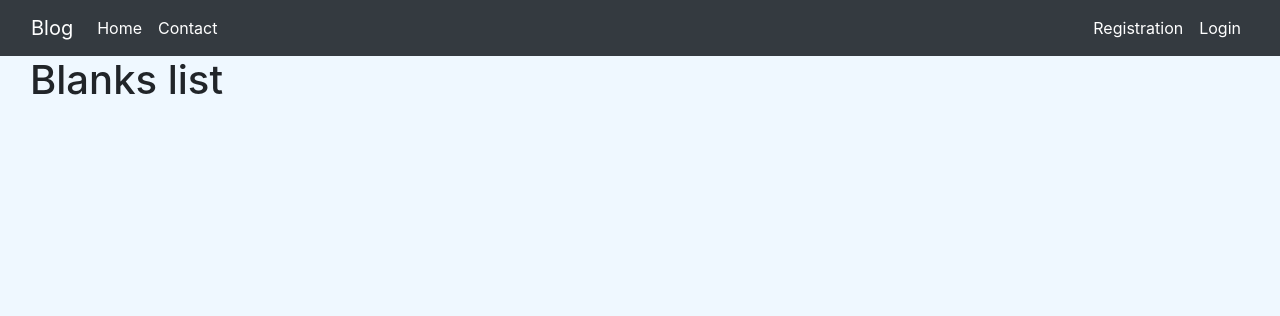
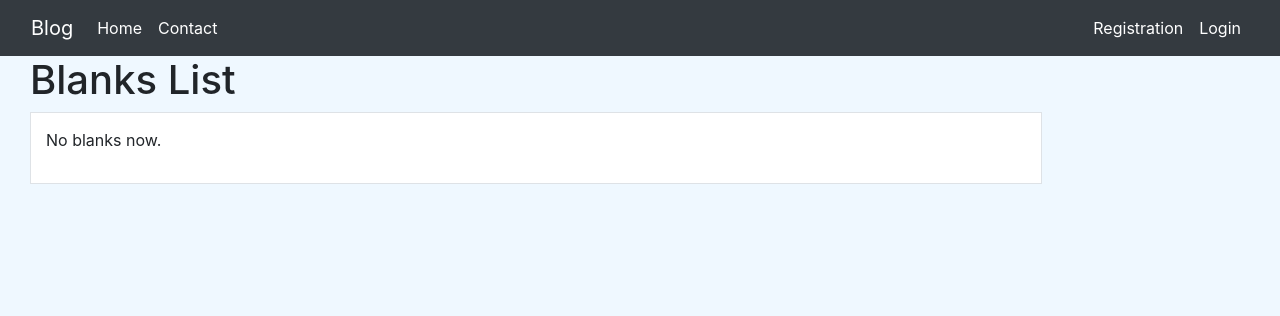
Before and after one commit to konstantinkonstantinovich/hillel_test_work, a Django app: page /blog/blanks/ in a window 1280 px wide. Shown: the top 316 px of the page. Run offline with Django 3.2, Linux system fonts and the light colour scheme; tables that the repository leaves empty hold one stand-in row (values such as "Sample post"); parts of the project's set-up code (start-up, migrations or seed data) failed here and were passed over; some libraries are stand-ins or nearby versions.

Commit message:
blanks#2

```diff
--- a/blog/templates/blog/blanks_list.html
+++ b/blog/templates/blog/blanks_list.html
@@ -1,16 +1,57 @@
 {% extends "base_generic.html" %}
 
+
 {% block content %}
-    <h1>Blanks list</h1>
-    {% if object_list %}
-        {% for object in object_list %}
-            {% if object.status == 1 %}
-                <p><a href="{% url 'blog:blanks-update' object.id %}">{{ object.title }} by {{ object.author }}</a></p>
-            {% endif %}
-        {% endfor %}
-    {% else %}
-        <p>No post in blanks</p>
-    {% endif %}
-{% load bootstrap4 %}
-{% bootstrap_pagination page_obj %}
+  <h1>Blanks List</h1>
+
+
+
+  <div class="container main-section border ">
+    {% for object in object_list %}
+
+    <div class="row">
+      <div class="col-lg-12 col-sm-12 col-12">
+        <div class="row">
+          {% if object.image %}
+          <div class="col-lg-2 col-sm-2 col-5">
+              <img  src="{{ object.image.url }}" alt="connect" class="img-thumbnail" width="150px" style="max-height:300px">
+          </div>
+          {% endif %}
+          <div class="col-lg-10 col-sm-10 col-7">
+            <h4 class="text-primary"><a href="{% url 'blog:blanks-update' object.id %}">{{ object.title }}</a></h4>
+            <p>
+              {{ object.description }}
+            </p>
+
+          </div>
+        </div>
+        <div class="row post-detail">
+          <div class="col-lg-12 col-sm-12 col-12">
+              <ul class="list-inline">
+                <li class="list-inline-item">
+                   <span>by</span> <span class="text-info"><a href="{% url 'user-detail' %}">{{ object.author }}</a></span>
+                </li>
+                <li class="list-inline-item">
+                  <i class="fa fa-calendar" aria-hidden="true"></i> <span>{{ object.publishing_data }}</span>
+                </li>
+                <li class="list-inline-item">
+                  <i class="fa fa-comment" aria-hidden="true"></i> <span class="text-info">{{ object.comments_set.count }} Comments</span>
+                </li>
+
+
+              </ul>
+          </div>
+        </div>
+      </div>
+    </div>
+
+    <hr>
+      {% empty %}
+      <p>No blanks now.</p>
+  {% endfor %}
+    {% load bootstrap4 %}
+    <div style="margin-left: 45%" class="text-center">
+  {% bootstrap_pagination page_obj %}
+      </div>
+  </div>
 {% endblock %}
--- a/blog/views.py
+++ b/blog/views.py
@@ -169,6 +169,9 @@
     template_name = "blog/blanks_list.html"
     paginate_by = 5
 
+    def get_queryset(self):
+        return super(BlanksList, self).get_queryset().filter(status=1)
+
 
 class BlanksUpdateForm(DetailView, UpdateView):
     model = Post
```
Also changed, not shown: blog/templates/blog/userprofile_detail.html (+1 -11 lines).
